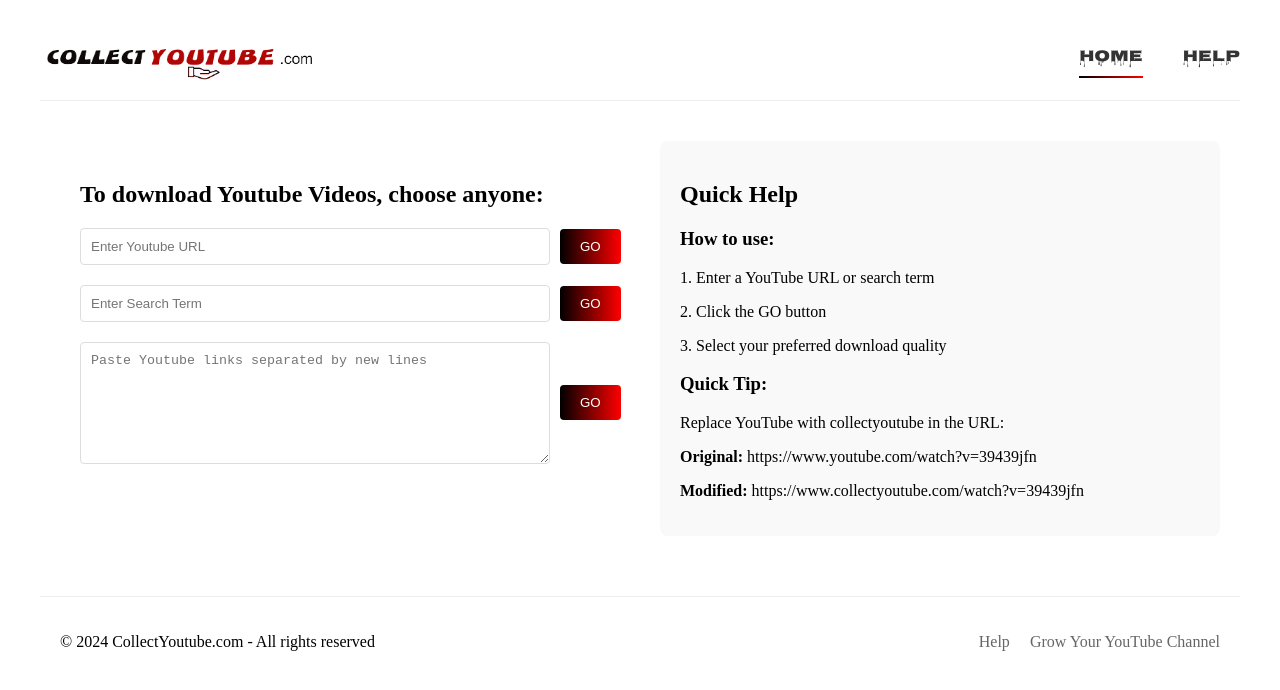
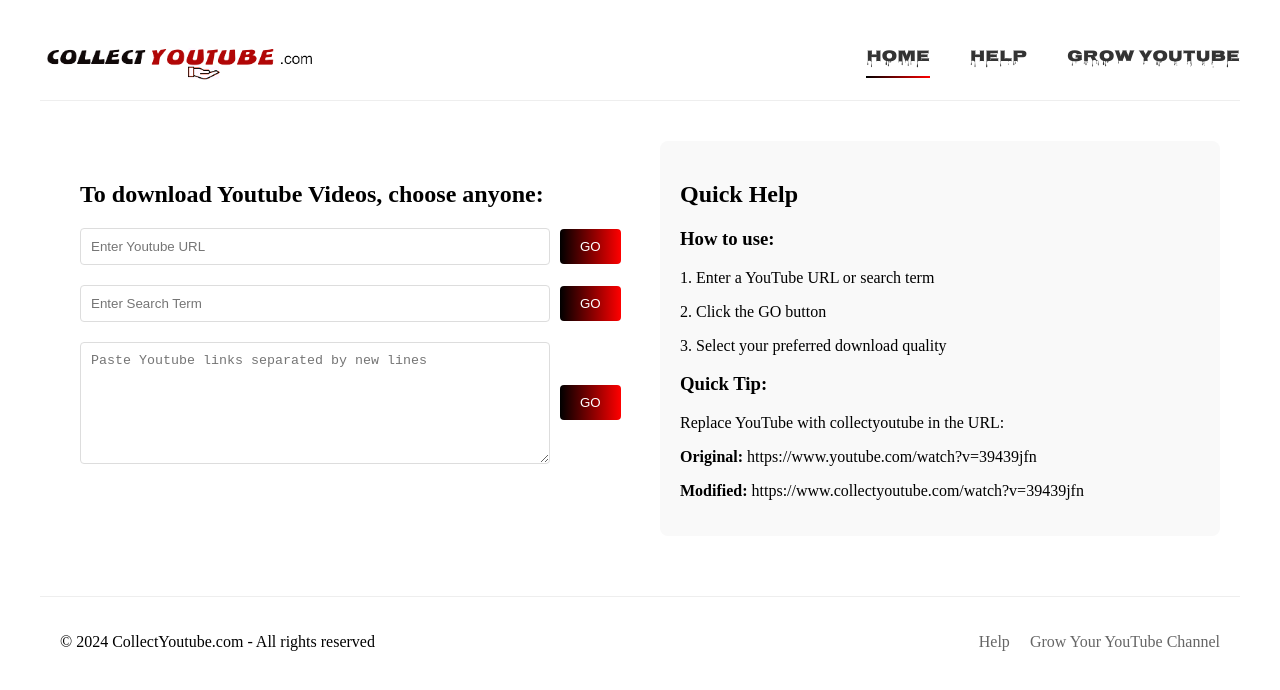
Before and after one commit to Kvnq-Poza/collectyoutube, a React (Vite) app: page / in a window 1280 px wide. Shown: the top 690 px of the page. Built offline with nearby package versions, Linux system fonts and the light colour scheme.

Commit message:
Updated to include grow page route.

```diff
--- a/src/components/Header.jsx
+++ b/src/components/Header.jsx
@@ -17,6 +17,12 @@
         >
           Help
         </Link>
+        <Link
+          to="/grow-youtube"
+          className={location.pathname === "/grow-youtube" ? "active" : ""}
+        >
+          Grow YouTube
+        </Link>
       </nav>
     </header>
   );
```
